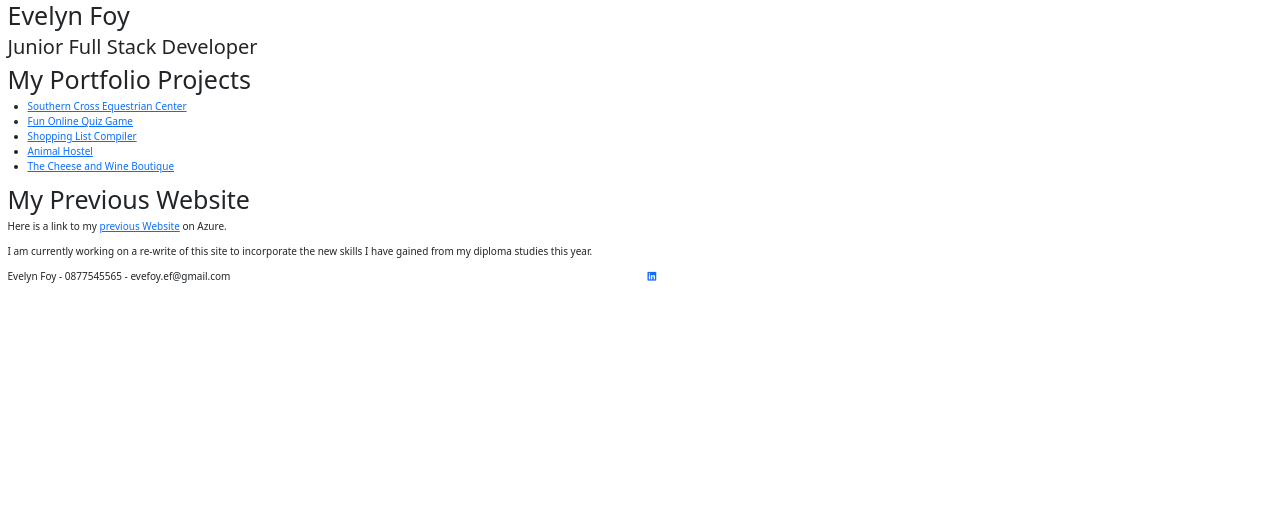
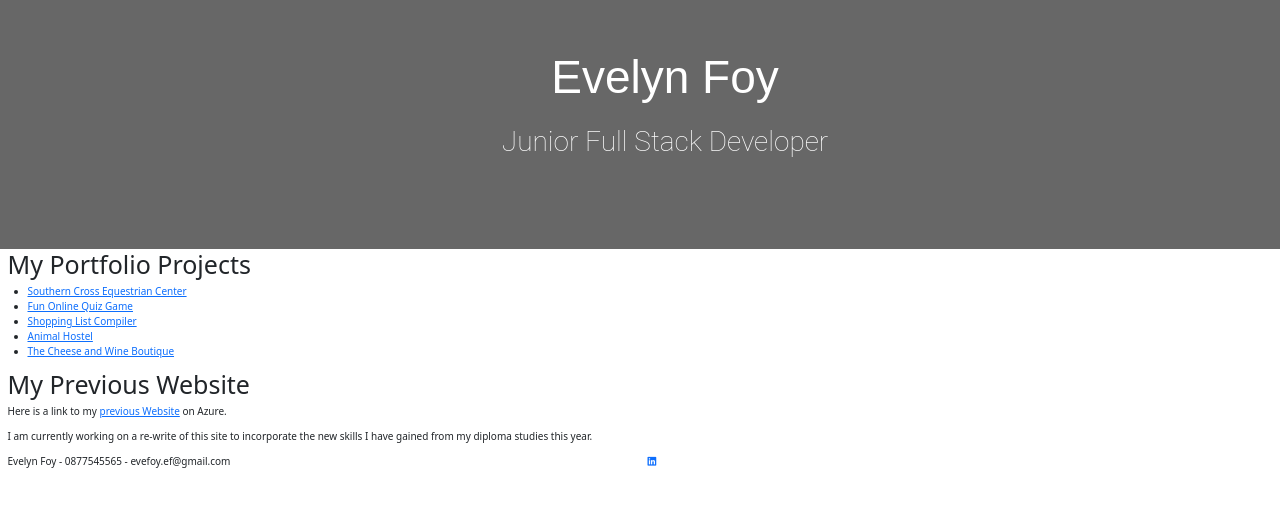
Before and after one commit to evelynfoy/website, a plain HTML site: page index.html in a window 1280 px wide. Drawn offline with nearby package versions, Linux system fonts and the light colour scheme.

Commit message:
Add styling for header

```diff
--- a/assets/css/style.css
+++ b/assets/css/style.css
@@ -10,3 +10,29 @@ html {
     padding: 0;
     border: none;
 }
+
+.heading {
+    margin-left: 50px;
+}
+
+.bg-color-name-title {
+    background-color: #676767;
+    text-align: center;
+}
+
+.name {
+    font-family: "Exo", sans-serif;
+    font-weight: 100;
+    font-size: 46px;
+    margin-top: 50px;
+    color: #fff;
+}
+
+.title {
+    font-family: "Roboto", sans-serif;
+    font-weight: 200;
+    font-size: 28px;
+    margin-top: 20px;
+    margin-bottom: 90px;
+    color: #fff;
+}
--- a/index.html
+++ b/index.html
@@ -14,7 +14,7 @@
 <body>
 
     <header class="container-fluid">
-        <div class="row">
+        <div class="row no-gutters bg-color-name-title">
             <div class="col heading">
                 <h1 class="name">Evelyn Foy</h1>
                 <h2 class="title">Junior Full Stack Developer</h2>
```
